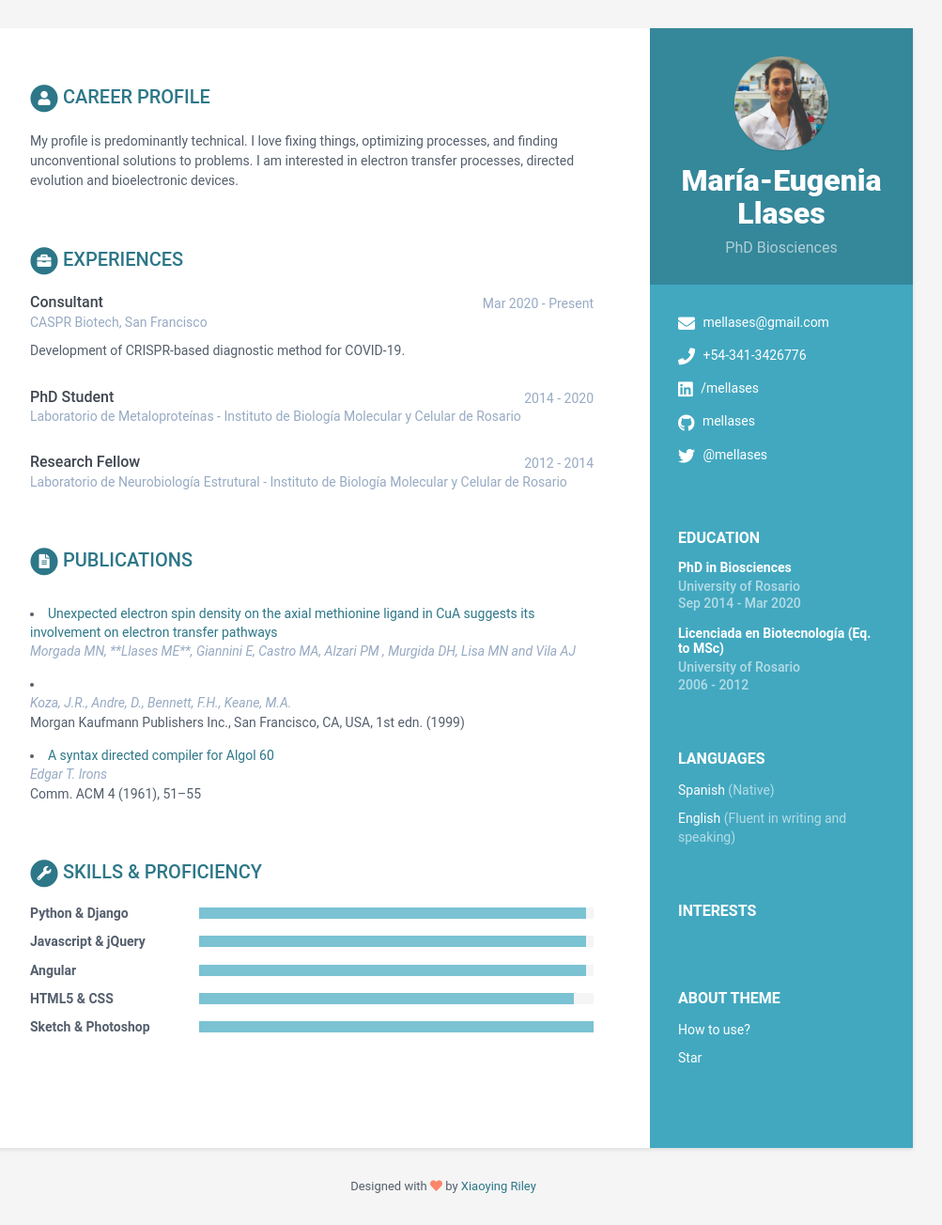
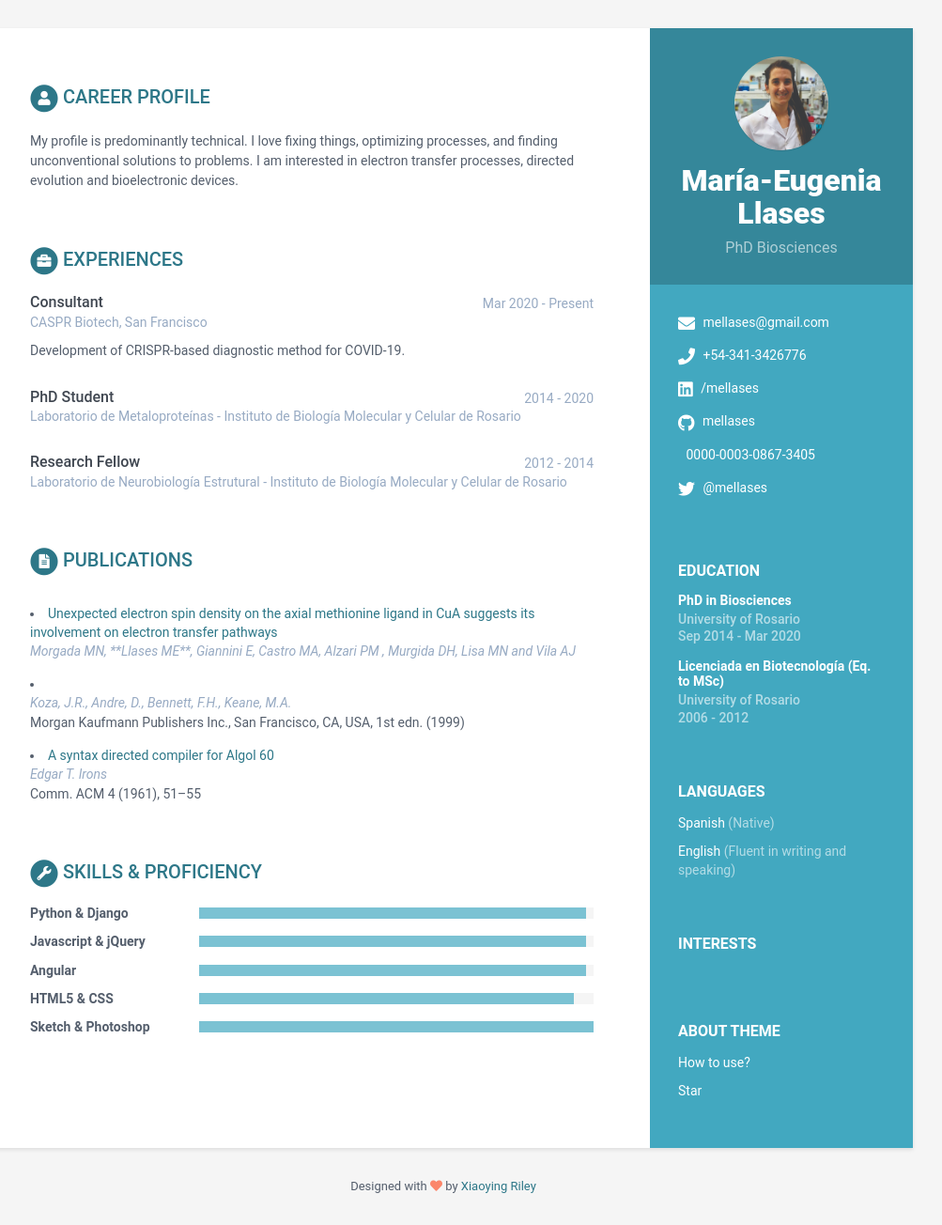
Before and after one commit to mellases/online-cv, a Jekyll site: the page built from index.html, in a window 1280 px wide. Shown: the whole page at 94% size, without its empty margins (168-1171 px from the left). Built offline with Jekyll 4.4.1, drawn with Linux system fonts in a browser that asks for light colours.

Commit message:
Update data.yml

```diff
--- a/_data/data.yml
+++ b/_data/data.yml
@@ -18,7 +18,7 @@ sidebar:
     linkedin: /mellases
     github: mellases
     gitlab:
-    bitbucket:
+    orcid: 0000-0003-0867-3405
     twitter: '@mellases'
     stack-overflow: # Number/Username, e.g. 123456/alandoe
     codewars:
```
